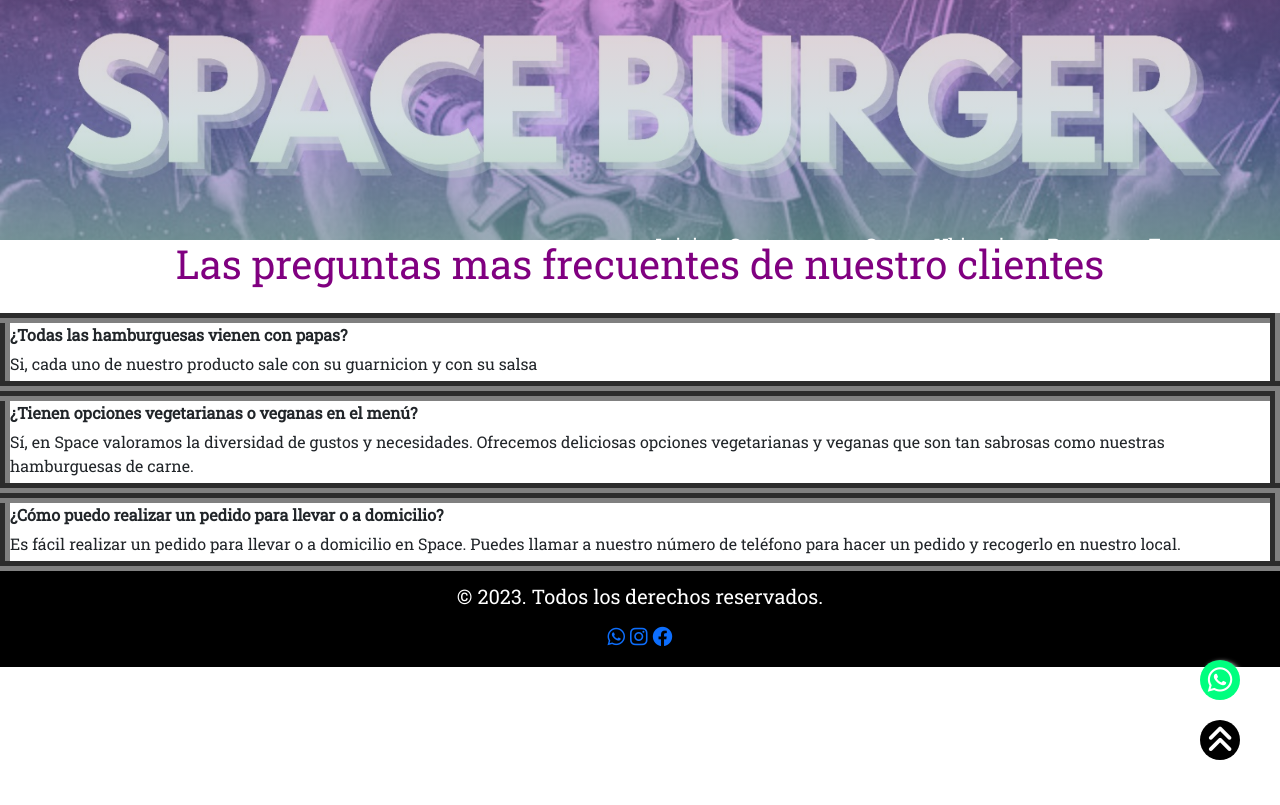
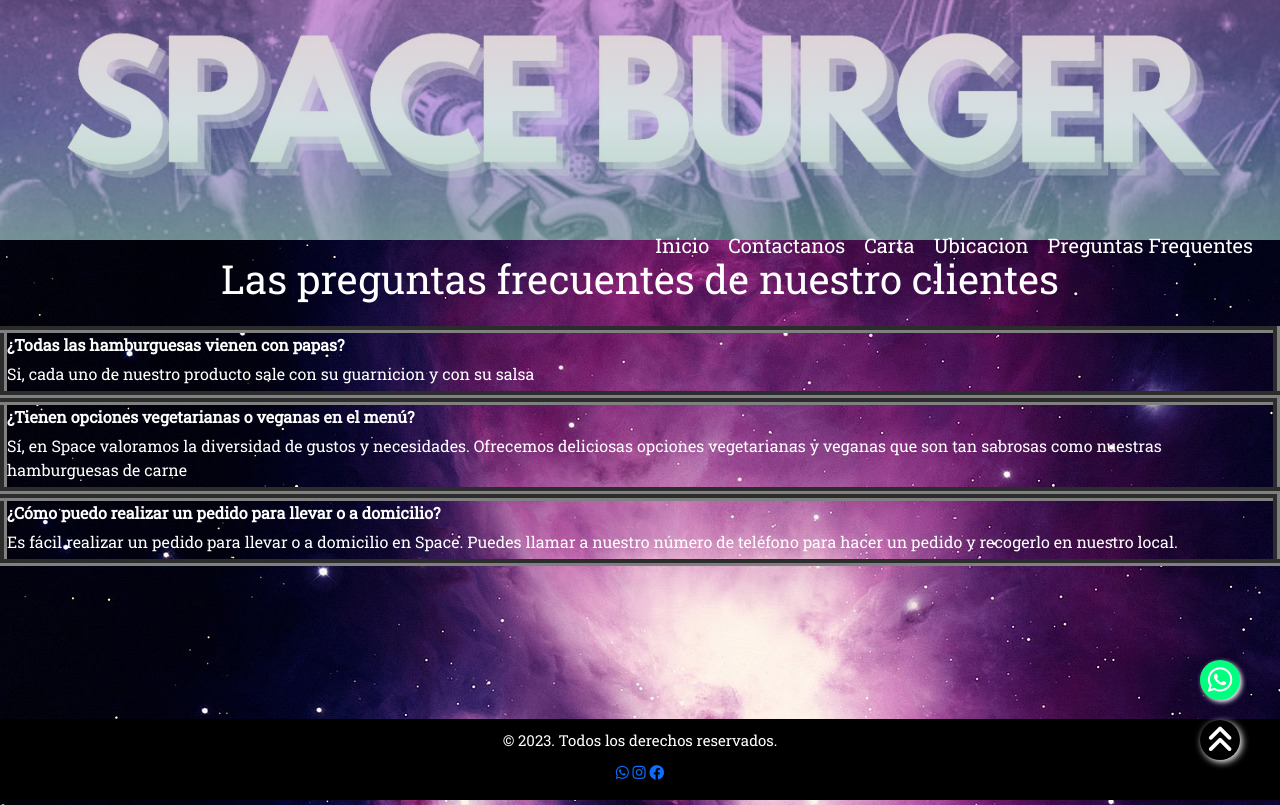
Before and after one commit to NicoMartin23/Segunda, a plain HTML site: page Pages/preguntas frecuentes.html in a window 1280 px wide. Drawn offline with nearby package versions, Linux system fonts and the light colour scheme.

Commit message:
Intento de arreglar footer

```diff
--- a/Pages/Ubicacion.html
+++ b/Pages/Ubicacion.html
@@ -6,7 +6,6 @@
     <link rel="stylesheet" href="https://cdnjs.cloudflare.com/ajax/libs/font-awesome/6.4.2/css/all.min.css" integrity="sha512-z3gLpd7yknf1YoNbCzqRKc4qyor8gaKU1qmn+CShxbuBusANI9QpRohGBreCFkKxLhei6S9CQXFEbbKuqLg0DA==" crossorigin="anonymous" referrerpolicy="no-referrer" />
     <link rel="preconnect" href="https://fonts.googleapis.com">
     <link href="https://cdn.jsdelivr.net/npm/bootstrap@5.3.2/dist/css/bootstrap.min.css" rel="stylesheet" integrity="sha384-T3c6CoIi6uLrA9TneNEoa7RxnatzjcDSCmG1MXxSR1GAsXEV/Dwwykc2MPK8M2HN" crossorigin="anonymous">
-    <script src="https://cdn.jsdelivr.net/npm/bootstrap@5.3.2/dist/js/bootstrap.bundle.min.js" integrity="sha384-C6RzsynM9kWDrMNeT87bh95OGNyZPhcTNXj1NW7RuBCsyN/o0jlpcV8Qyq46cDfL" crossorigin="anonymous"></script>
     <title>Ubicacion</title>
     <link rel="stylesheet" href="../estilos.css">
 </head>
@@ -57,5 +56,6 @@
     <a href="https://api.whatsapp.com/send/?phone=2644533544&text&type=phone_number&app_absent=0" class="what">
         <i class="fa-brands fa-whatsapp"></i>
     </a>
+    <script src="https://cdn.jsdelivr.net/npm/bootstrap@5.3.2/dist/js/bootstrap.bundle.min.js" integrity="sha384-C6RzsynM9kWDrMNeT87bh95OGNyZPhcTNXj1NW7RuBCsyN/o0jlpcV8Qyq46cDfL" crossorigin="anonymous"></script>
 </body>
 </html>
--- a/Pages/preguntas frecuentes.html
+++ b/Pages/preguntas frecuentes.html
@@ -6,7 +6,6 @@
     <link rel="stylesheet" href="https://cdnjs.cloudflare.com/ajax/libs/font-awesome/6.4.2/css/all.min.css" integrity="sha512-z3gLpd7yknf1YoNbCzqRKc4qyor8gaKU1qmn+CShxbuBusANI9QpRohGBreCFkKxLhei6S9CQXFEbbKuqLg0DA==" crossorigin="anonymous" referrerpolicy="no-referrer" />
     <link rel="preconnect" href="https://fonts.googleapis.com">
     <link href="https://cdn.jsdelivr.net/npm/bootstrap@5.3.2/dist/css/bootstrap.min.css" rel="stylesheet" integrity="sha384-T3c6CoIi6uLrA9TneNEoa7RxnatzjcDSCmG1MXxSR1GAsXEV/Dwwykc2MPK8M2HN" crossorigin="anonymous">
-    <script src="https://cdn.jsdelivr.net/npm/bootstrap@5.3.2/dist/js/bootstrap.bundle.min.js" integrity="sha384-C6RzsynM9kWDrMNeT87bh95OGNyZPhcTNXj1NW7RuBCsyN/o0jlpcV8Qyq46cDfL" crossorigin="anonymous"></script>
     <title>preguntas</title>
     <link rel="stylesheet" href="../estilos.css">
 </head>
@@ -42,27 +41,29 @@
         </div>
         </nav>
     </header>
-    <h1 class="preg">Las preguntas mas frecuentes de nuestro clientes</h1>
-    <table  border="10" cellspacing="10" cellpadding="10">
+    <h1 class="preg">Las preguntas frecuentes de nuestro clientes</h1>
+    <table  class="tabla" border="7" cellspacing="30" cellpadding="5">
         <tr>
             <th>¿Todas las hamburguesas vienen con papas?</th>
         </tr>
         <tr>
             <td>Si, cada uno de nuestro producto sale con su guarnicion y con su salsa</td>
     </table>
-        <table border="10" cellspacing="10" cellpadding="10">
+    <table class="tabla" border="7" cellspacing="10" cellpadding="10">
         <tr>
             <th>¿Tienen opciones vegetarianas o veganas en el menú?</th>
         </tr>
         <tr>
-                <td>Sí, en Space valoramos la diversidad de gustos y necesidades. Ofrecemos deliciosas opciones vegetarianas y veganas que son tan sabrosas como nuestras hamburguesas de carne.</td>
+            <td>Sí, en Space valoramos la diversidad de gustos y necesidades. Ofrecemos deliciosas opciones vegetarianas y veganas que son tan sabrosas como nuestras hamburguesas de carne </td>
+        </tr>
     </table>
-            <table border="10" cellspacing="10" cellpadding="10">
+    <table class="tabla" border="7" cellspacing="10" cellpadding="10">
         <tr>
             <th>¿Cómo puedo realizar un pedido para llevar o a domicilio?</th>
         </tr>
         <tr>
             <td>Es fácil realizar un pedido para llevar o a domicilio en Space. Puedes llamar a nuestro número de teléfono para hacer un pedido y recogerlo en nuestro local.</td>
+        </tr>
         </table>
     <footer>
         <p>&copy; 2023. Todos los derechos reservados.</p>
@@ -77,5 +78,6 @@
     <a href="https://api.whatsapp.com/send/?phone=2644533544&text&type=phone_number&app_absent=0" class="what">
         <i class="fa-brands fa-whatsapp"></i>
     </a>
+    <script src="https://cdn.jsdelivr.net/npm/bootstrap@5.3.2/dist/js/bootstrap.bundle.min.js" integrity="sha384-C6RzsynM9kWDrMNeT87bh95OGNyZPhcTNXj1NW7RuBCsyN/o0jlpcV8Qyq46cDfL" crossorigin="anonymous"></script>
 </body>
 </html>
--- a/estilos.css
+++ b/estilos.css
@@ -71,10 +71,15 @@ header li{
 }
 
 
-body {
+body{
+    min-height: 100vh;
+    margin: 0;
     display: flex;
     flex-direction: column;
-    min-height: 100vh;
+    position: relative;
+    padding-bottom: 2em;
+    background-image: url(Multimedia/Nebula.jpg);
+    margin-bottom: 0px;
 }
 
 main{
@@ -93,8 +98,9 @@ main{
 }
 
 h1{
-    color: purple;
-    margin-bottom: 20px;
+    color:white;
+    padding: 15px 0 15px 0;
+    text-align: center;
 }
 
 .call p{
@@ -120,15 +126,22 @@ h1{
 footer{
     background-color: #000;
     color: #fff;
-    font-size: 20px;
+    font-size: 15px;
     text-align: center;
     padding: 10px;
+    position: absolute;
+    bottom: 0;
+    width: 100%;
 }
 
 footer p{
     margin-bottom: 5px;
 }
 
+#redes {
+    font-size: 30px;
+    filter: invert(50%) sepia(100%) saturate(10000%) hue-rotate(290deg);
+}
 .subir{
     background-color: black;
     color: white;
@@ -159,9 +172,12 @@ footer p{
     box-shadow: 2px 2px 5px #fff;
 }
 
+/* Carta */
 .carta1{
+    color: #fff;
     text-align: center;
     padding-top: 20px;
+    height: 80px;
 }
 
 .carta{
@@ -169,16 +185,17 @@ footer p{
 }
 
 .carta img{
-    box-shadow: 10px 5px 5px gray;
+    box-shadow: 10px 5px 5px rgb(51, 51, 51);
     width: 45%;
 }
 
 .backcarta{
-    background-image: url(Multimedia/pexels-francesco-ungaro-998641.jpg);
+    background-image: url(Multimedia/Nebula.jpg);
     background-position: center;
-    background-size: auto;
+    background-size: contain;
 }
 
+/* Ubicacion */
 .ubi{
     text-align: center;
 }
@@ -189,6 +206,17 @@ iframe{
     padding: 50px 40px 50px 40px;
 }
 
+/* Preguntas Frequentes */
 .preg{
     text-align: center;
+    color: white
 }
+
+.tabla{
+    color: white;
+}
+
+/* Contacto */
+.cont{
+    color: white;
+}
```
Also changed, not shown: Pages/carta.html (+1 -1 lines), Pages/contacto.html (+5 -3 lines), index.html (+2 -2 lines), Multimedia/Nebula.jpg (added). Lines whose indentation alone changed are shown as unchanged.
